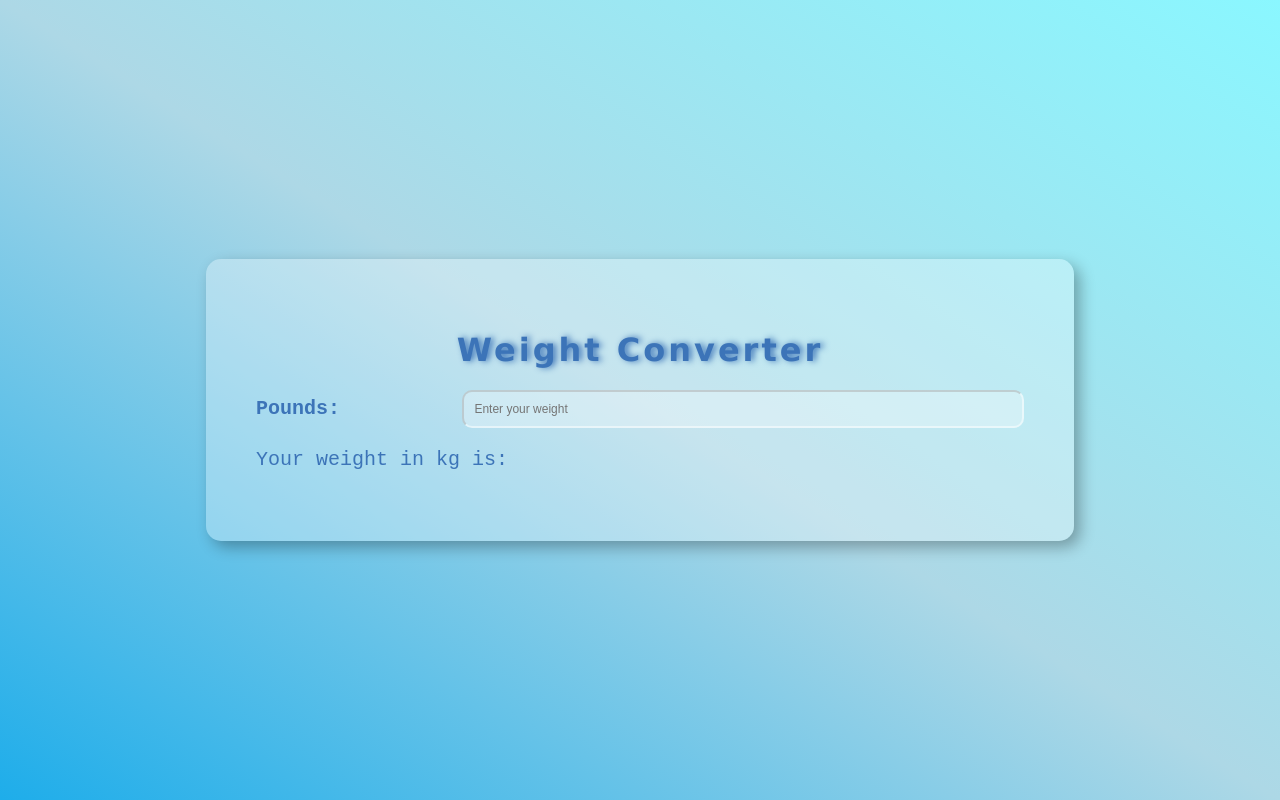
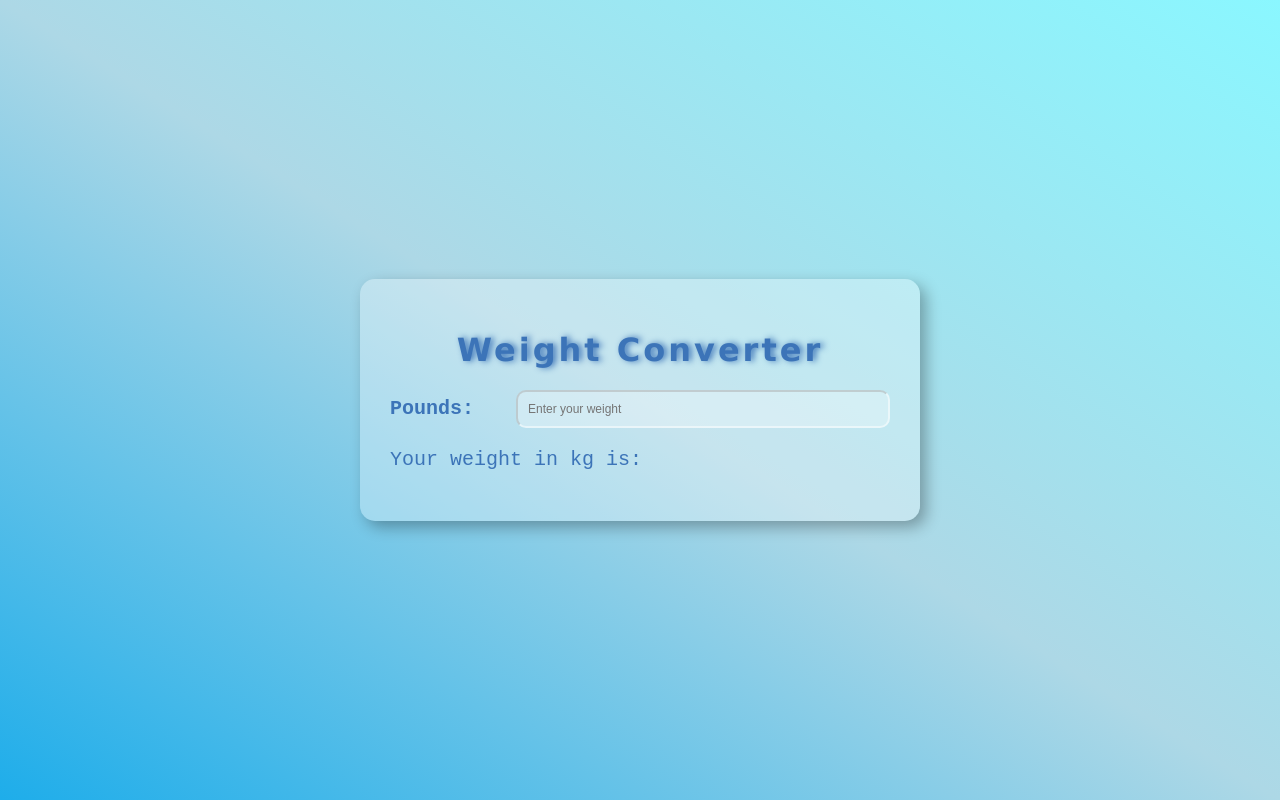
Before and after one commit to KranthiTeja59/weightconverter, a plain HTML site: page index.html in a window 1280 px wide. Drawn offline with Linux system fonts and the light colour scheme.

Commit message:
Update index.css

```diff
--- a/index.css
+++ b/index.css
@@ -12,11 +12,11 @@ body{
 
 .container{
     background: rgba(255,255,255,0.3);
-    padding: 50px;
+    padding: 30px;
     box-shadow: 6px 6px 15px rgba(0,0,0,.3);
     border-radius: 15px;
     width: 60%;
-   max-width: 800px;
+   max-width: 500px;
 }
 
 .input-container{
@@ -27,6 +27,7 @@ body{
     font-weight: 700;
 }
 .heading{
+    /*font-size:20px;*/
     text-align: center;
     text-shadow:3px 0 6px ;
     letter-spacing: 3px;
```
